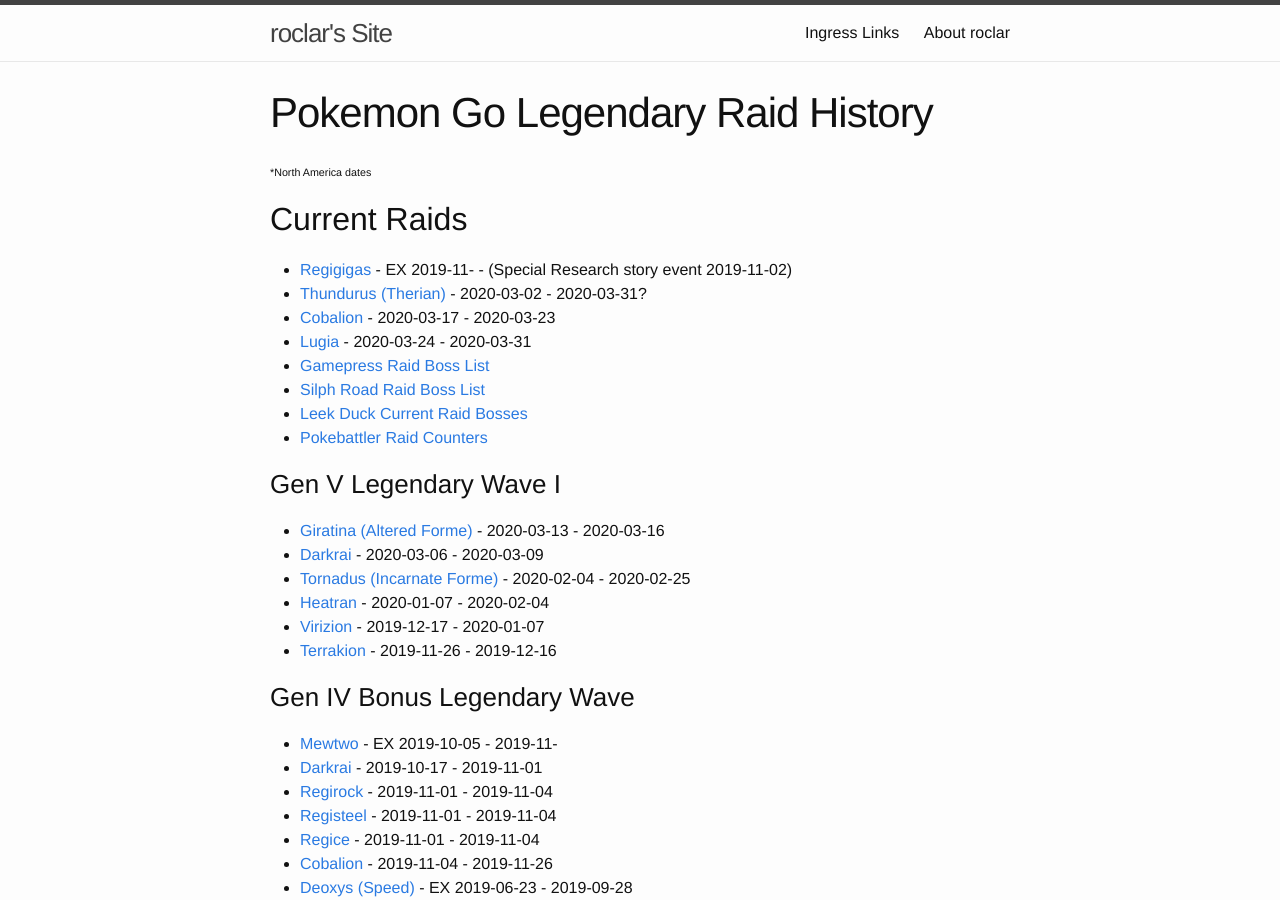
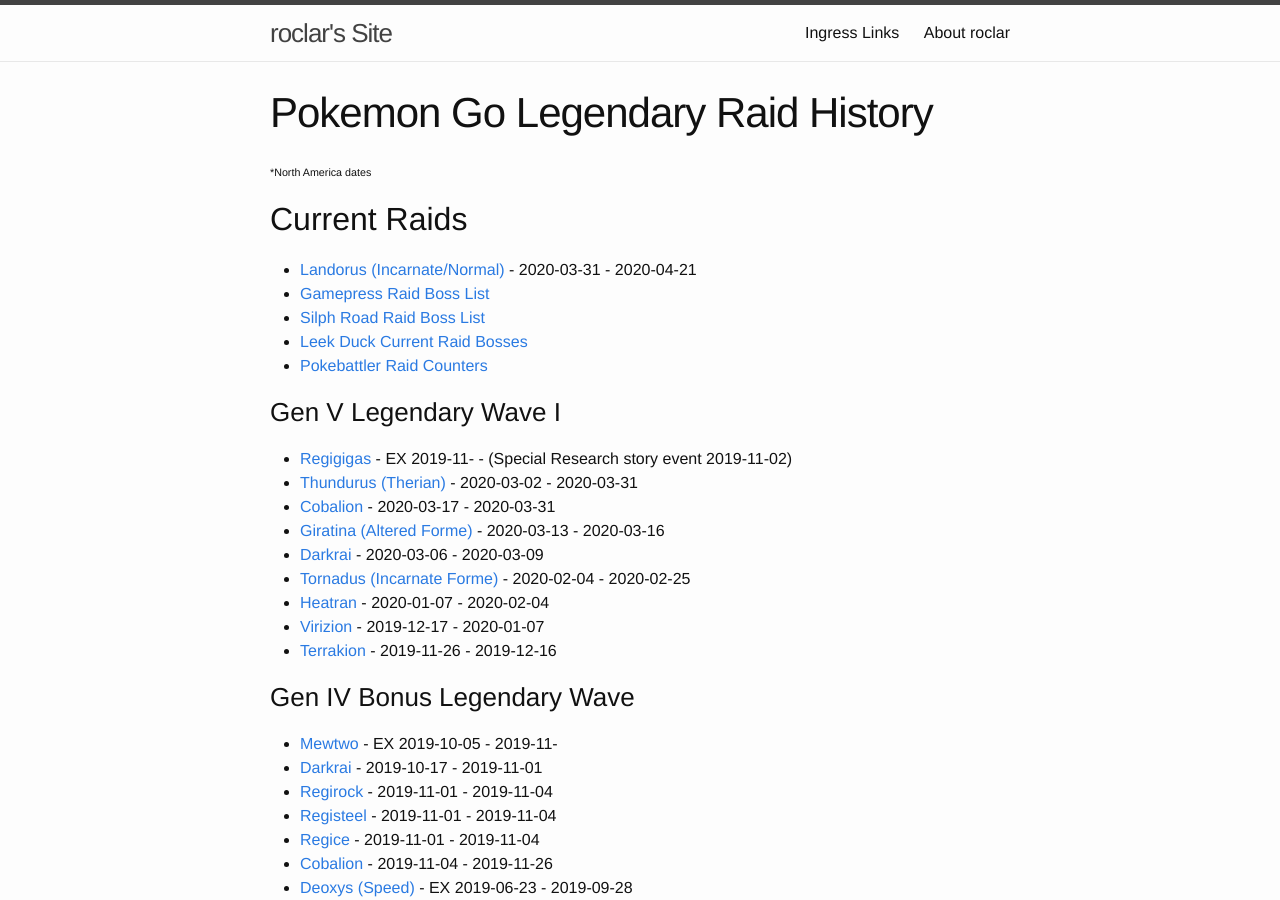
Before and after one commit to roclar/roclar.github.io, a Jekyll site: the page built from PoGoLegendaryHistory.md, in a window 1280 px wide and 900 px high. Built offline with Jekyll 4.4.1, drawn with Linux system fonts in a browser that asks for light colours; some of the changed text lies outside the part shown.

Commit message:
Added Landorus

```diff
--- a/PoGoLegendaryHistory.md
+++ b/PoGoLegendaryHistory.md
@@ -6,16 +6,16 @@
 ###### *North America dates
 
 ## Current Raids
-- [Regigigas](https://db.pokemongohub.net/pokemon/486) - EX 2019-11- - (Special Research story event 2019-11-02)
-- [Thundurus (Therian)](https://db.pokemongohub.net/pokemon/642?form=Therian) - 2020-03-02 - 2020-03-31?
-- [Cobalion](https://db.pokemongohub.net/pokemon/638) - 2020-03-17 - 2020-03-23
-- [Lugia](https://db.pokemongohub.net/pokemon/249) - 2020-03-24 - 2020-03-31
+- [Landorus (Incarnate/Normal)](https://db.pokemongohub.net/pokemon/645) - 2020-03-31 - 2020-04-21
 - [Gamepress Raid Boss List](https://pokemongo.gamepress.gg/raid-boss-list)
 - [Silph Road Raid Boss List](https://thesilphroad.com/raid-bosses)
 - [Leek Duck Current Raid Bosses](https://leekduck.com/boss/)
 - [Pokebattler Raid Counters](https://www.pokebattler.com/raids)
 
 ### Gen V Legendary Wave I
+- [Regigigas](https://db.pokemongohub.net/pokemon/486) - EX 2019-11- - (Special Research story event 2019-11-02)
+- [Thundurus (Therian)](https://db.pokemongohub.net/pokemon/642?form=Therian) - 2020-03-02 - 2020-03-31
+- [Cobalion](https://db.pokemongohub.net/pokemon/638) - 2020-03-17 - 2020-03-31
 - [Giratina (Altered Forme)](https://db.pokemongohub.net/pokemon/487?form=Altered) - 2020-03-13 - 2020-03-16
 - [Darkrai](https://db.pokemongohub.net/pokemon/491) - 2020-03-06 - 2020-03-09
 - [Tornadus (Incarnate Forme)](https://db.pokemongohub.net/pokemon/641) - 2020-02-04 - 2020-02-25
@@ -115,6 +115,7 @@
 - [Lugia](https://db.pokemongohub.net/pokemon/249) - 2017-07-22 - 2017-08-31
 
 ### Sources
+- [The forces of lightning and wind call Landorus to Pokémon GO!](https://pokemongolive.com/post/landorus-raids-mar2020)
 - [Special Raid Weekends update—Cobalion and Lugia raids extended!](https://pokemongolive.com/en/post/cobalion-lugia-raid-events/)
 - [Stardust bonuses, Shadow Entei, Thundurus in raids, and more in March!](https://pokemongolive.com/en/post/mar2020-events/)
 - [February events to make your heart flutter!](https://pokemongolive.com/en/post/feb2020-events/)
```
Also changed, not shown: PoGoLegendaryCP.md (+1 -0 lines).
